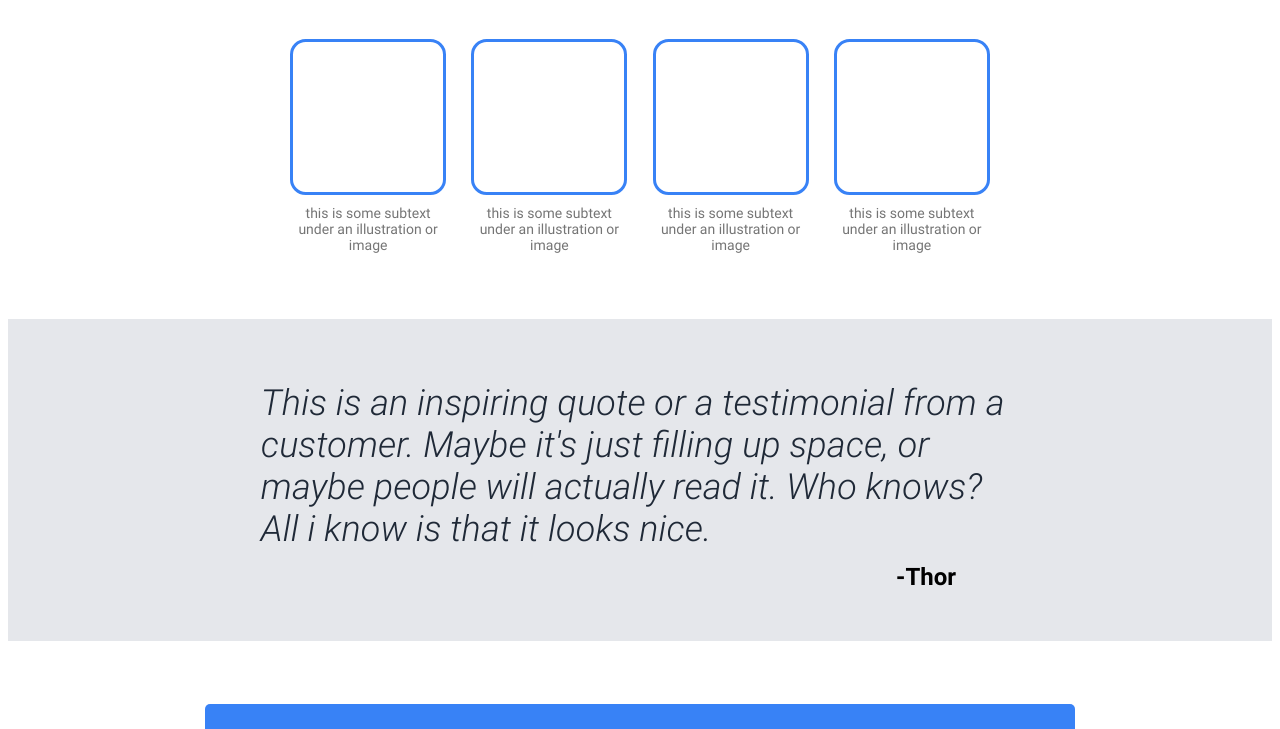
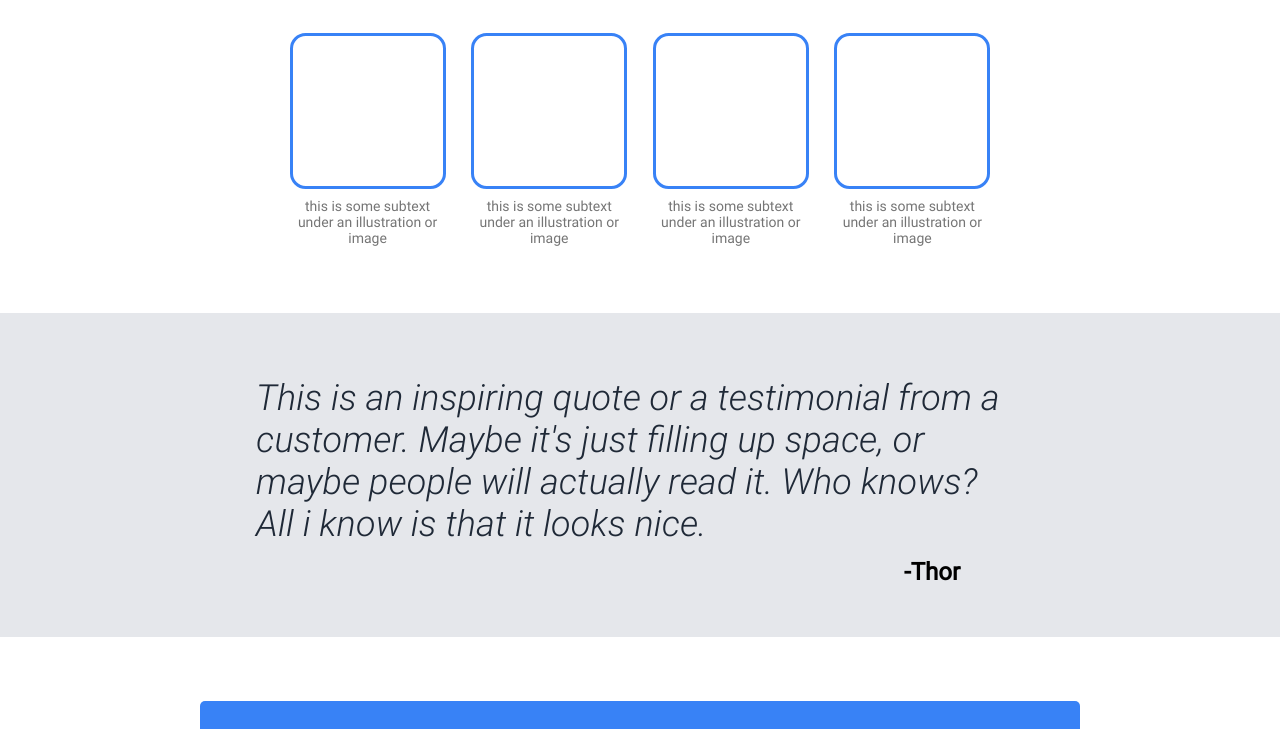
Before and after one commit to i4kh/CSS-project, a plain HTML site: page index.html in a window 1280 px wide. Shown: the part 561-1290 px from the top of the page. Drawn offline with Linux system fonts and the light colour scheme; files whose address does not match are found by name.

Commit message:
Update style.css

```diff
--- a/pages/style.css
+++ b/pages/style.css
@@ -4,14 +4,8 @@
     font-weight: normal;
 }
 @font-face {
-    font-family: 'Roboto-regular';
+    font-family: 'Roboto-bold';
     src: url(./font/Roboto-Bold.ttf) format("truetype");
-    font-weight: bold;
-}
-@font-face {
-    font-family: 'Roboto-regular';
-    src: url(./font/Roboto-Light.ttf) format("truetype");
-    font-weight: 200;
 }
 @font-face {
     font-family: 'Roboto-LightItalic';
@@ -24,7 +18,10 @@ header, .main_content, footer{
     padding-left: 10%;
     padding-right: 10%;
 }
-
+body{
+    margin: 0;
+    padding: 0;
+}
 header{
     background-color: #1f2937;
     padding-bottom: 40px;
```
